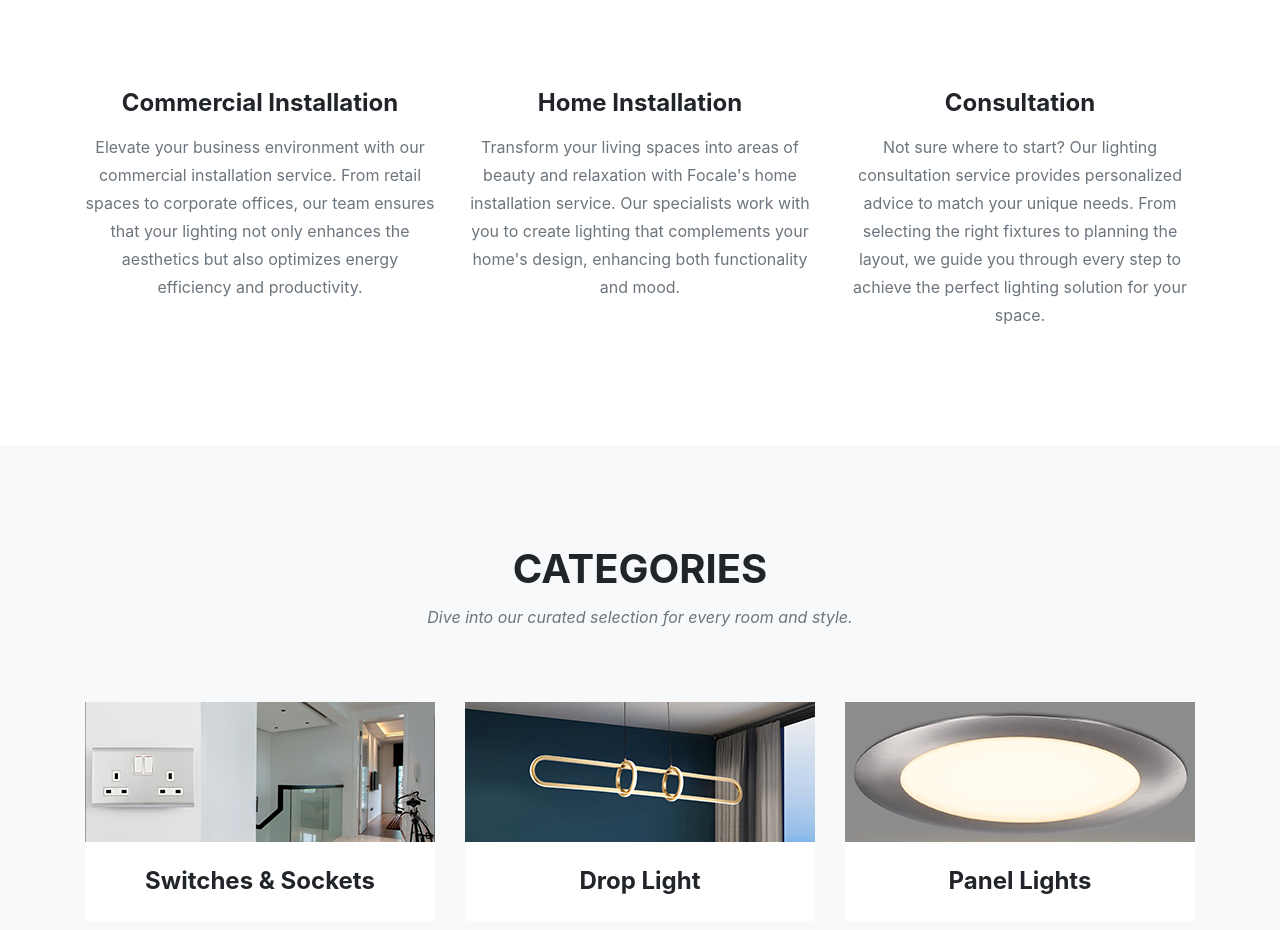
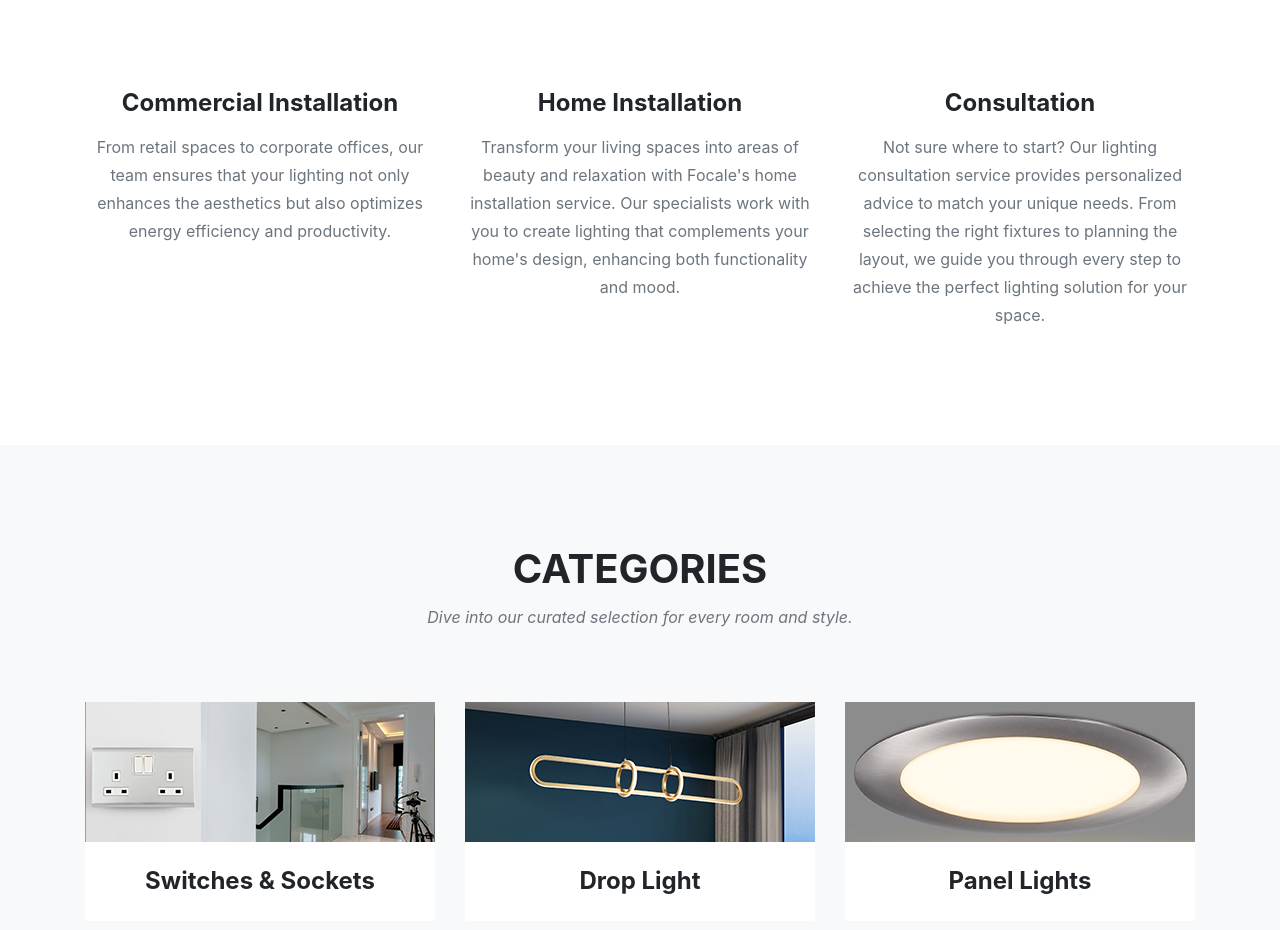
Before and after one commit to ZoDD-Script/Focal, a React (Vite) app: page / in a window 1280 px wide. Shown: the part 942-1872 px from the top of the page. Built offline with nearby package versions, Linux system fonts and the light colour scheme.

Commit message:
services update

```diff
--- a/src/components/Services.jsx
+++ b/src/components/Services.jsx
@@ -17,7 +17,7 @@ const Services = () => {
               <i className="fa fa-shopping-cart fa-stack-1x fa-inverse"></i>
             </span>
             <h4 className="service-heading">Commercial Installation</h4>
-            <p className="text-muted">Elevate your business environment with our commercial installation service. From retail spaces to corporate offices, our team ensures that your lighting not only enhances the aesthetics but also optimizes energy efficiency and productivity.</p>
+            <p className="text-muted">From retail spaces to corporate offices, our team ensures that your lighting not only enhances the aesthetics but also optimizes energy efficiency and productivity.</p>
           </div>
           <div className="col-md-4">
             <span className="fa-stack fa-4x">
```
